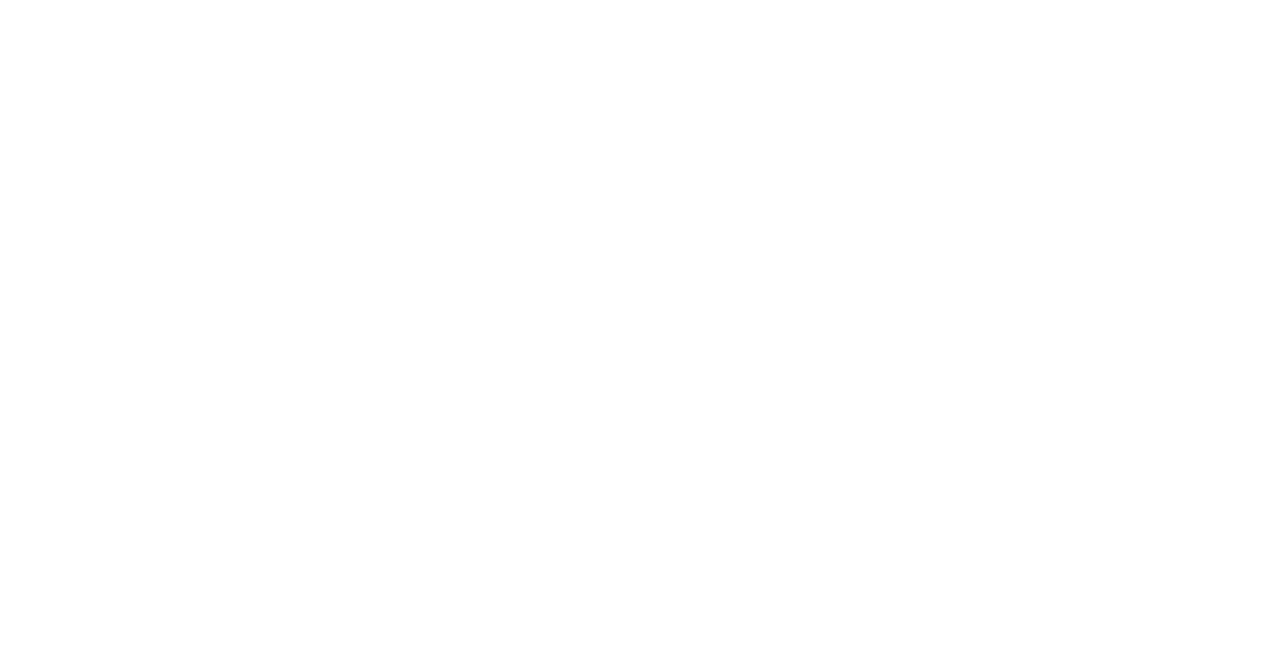
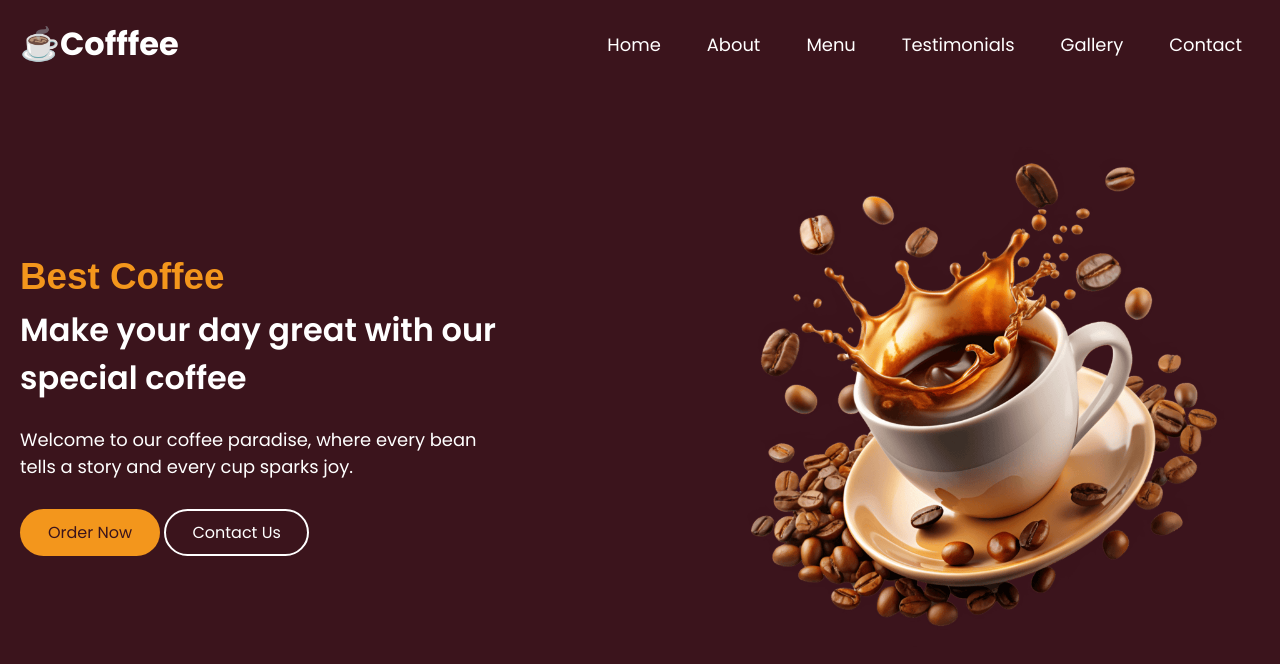
Before and after one commit to Nebil-Abdulfetah/Coffee-Shop-Website, a plain HTML site: page index.html in a window 1280 px wide. Drawn offline with Linux system fonts and the light colour scheme; a web font is replaced by a local one.

Commit message:
added Nav and hero section

```diff
--- a/css/styles.css
+++ b/css/styles.css
@@ -0,0 +1,238 @@
+@import url("https://fonts.googleapis.com/css2?family=Miniver&family=Poppins:ital,wght@0,400;0,500;0,600;0,700;1,400&display=swap");
+:root {
+  /* colors */
+  --white-color: #fff;
+  --dark-color: #252525;
+  --primary-color: #3b141c;
+  --secondary-color: #f3961c;
+  --light-pink-color: #faf4f5;
+  --medium-gray-color: #ccc;
+
+  /* Font size */
+  --font-size-s: 0.9rem;
+  --font-size-n: 1rem;
+  --font-size-m: 1.12rem;
+  --font-size-l: 1.5rem;
+  --font-size-xl: 2rem;
+  --font-size-xxl: 2.3rem;
+
+  /* Font weight */
+  --font-weight-normal: 400;
+  --font-weight-medium: 500;
+  --font-weight-semibold: 600;
+  --font-weight-bold: 700;
+
+  /* Border radius */
+  --border-radius-s: 8px;
+  --border-radius-m: 30px;
+  --border-radius-circle: 50%;
+
+  /* Site max width */
+  --site-max-width: 1300px;
+}
+
+/************************
+    General
+ ************************/
+* {
+  font-family: "Poppins", serif;
+  margin: 0;
+  padding: 0;
+  box-sizing: border-box;
+}
+
+img {
+  width: 100%;
+}
+ul {
+  list-style: none;
+}
+a {
+  text-decoration: none;
+}
+button {
+  cursor: pointer;
+  border: none;
+  background: none;
+}
+.section-content {
+  max-width: var(--site-max-width);
+  margin: 0 auto;
+  padding: 0 20px;
+}
+
+/************************
+    Header/Nav section
+ ************************/
+header {
+  background-color: var(--primary-color);
+  position: fixed;
+  width: 100%;
+  z-index: 5;
+}
+/* here I used navbar and it was having specificity issues */
+.nav-bar {
+  display: flex;
+  justify-content: space-between;
+  align-items: center;
+  padding: 20px;
+}
+#logo a {
+  font-size: var(--font-size-xl);
+  color: var(--white-color);
+  font-weight: var(--font-weight-bold);
+}
+#menu-close-button,
+#menu-open-button {
+  display: none;
+}
+.nav-item-list {
+  display: flex;
+  gap: 10px;
+}
+.nav-link {
+  font-size: var(--font-size-m);
+  color: var(--white-color);
+  padding: 10px 18px;
+  border-radius: var(--border-radius-m);
+  transition: 0.3s ease;
+}
+.nav-link:hover,
+.navlink:focus {
+  color: var(--primary-color);
+  background-color: var(--secondary-color);
+}
+
+/************************
+    Hero section
+ ************************/
+.hero-section {
+  background-color: var(--primary-color);
+  min-height: 100vh;
+}
+.hero-section .section-content {
+  display: flex;
+  align-items: center;
+  justify-content: space-between;
+  min-height: 100vh;
+  color: var(--white-color);
+}
+.title {
+  font-size: var(--font-size-xxl);
+  font-family: "Miniver", sans-serif;
+  color: var(--secondary-color);
+}
+.subtitle {
+  font-size: var(--font-size-xl);
+  font-weight: var(--font-weight-semibold);
+  max-width: 70%;
+  margin-top: 8px;
+}
+.description {
+  max-width: 70%;
+  font-size: var(--font-size-m);
+  margin: 24px 0 40px;
+}
+.hero-img-wrapper {
+  max-width: 500px;
+  margin-right: 30px;
+}
+.button-container {
+  display: flex;
+  gap: 23px;
+}
+.button {
+  padding: 10px 26px;
+  color: var(--primary-color);
+  background-color: var(--secondary-color);
+  border-radius: var(--border-radius-m);
+  border: 2px solid transparent;
+  transition: 0.3s ease;
+}
+.button:hover,
+.button:focus,
+.contact-us {
+  border-color: var(--white-color);
+  background-color: transparent;
+  color: var(--white-color);
+}
+.contact-us:hover {
+  background-color: var(--secondary-color);
+  color: var(--primary-color);
+  border-color: transparent;
+}
+@media screen and (max-width: 900px) {
+  :root {
+    --font-size-m: 1rem;
+    --font-size-l: 1.3rem;
+    --font-size-xl: 1.5rem;
+    --font-size-xxl: 1.8rem;
+  }
+  /* Headed/navigation */
+  body.show-mobile-menu header::before {
+    content: "";
+    position: fixed;
+    top: 0;
+    left: 0;
+    height: 100%;
+    width: 100%;
+    backdrop-filter: blur(5px);
+    background-color: rgba(0, 0, 0, 0.2);
+  }
+  .nav-item-list {
+    display: block;
+    position: fixed;
+    top: 0;
+    left: -300px;
+    width: 300px;
+    height: 100%;
+    display: flex;
+    flex-direction: column;
+    align-items: center;
+    background: var(--white-color);
+    padding-top: 100px;
+    transition: 0.3s ease;
+  }
+  #menu-close-button,
+  #menu-open-button {
+    display: block;
+    font-size: var(--font-size-l);
+  }
+  #menu-close-button {
+    position: absolute;
+    right: 30px;
+    top: 30px;
+  }
+  #menu-open-button {
+    color: var(--white-color);
+  }
+  body.show-mobile-menu .nav-item-list {
+    left: 0;
+  }
+  .nav-link {
+    color: var(--dark-color);
+    font-size: var(--font-size-l);
+    display: block;
+    margin-top: 17px;
+  }
+
+  /* hero section */
+  .hero-section .section-content {
+    flex-direction: column-reverse;
+    gap: 50px;
+    justify-content: center;
+    padding: 30px 20px 20px;
+    text-align: center;
+  }
+  .hero-img-wrapper {
+    max-width: 270px;
+    margin-right: 0;
+  }
+  .subtitle,
+  .description {
+    max-width: 100%;
+  }
+  .hero-details {
+    justify-content: center;
+  }
+}
--- a/index.html
+++ b/index.html
@@ -1,11 +1,73 @@
 <!DOCTYPE html>
 <html lang="en">
-<head>
-    <meta charset="UTF-8">
-    <meta name="viewport" content="width=device-width, initial-scale=1.0">
+  <head>
+    <meta charset="UTF-8" />
+    <meta name="viewport" content="width=device-width, initial-scale=1.0" />
     <title>Coffee</title>
-</head>
-<body>
+    <link
+      rel="stylesheet"
+      href="https://cdnjs.cloudflare.com/ajax/libs/font-awesome/6.7.2/css/all.min.css"
+      integrity="sha512-Evv84Mr4kqVGRNSgIGL/F/aIDqQb7xQ2vcrdIwxfjThSH8CSR7PBEakCr51Ck+w+/U6swU2Im1vVX0SVk9ABhg=="
+      crossorigin="anonymous"
+      referrerpolicy="no-referrer"
+    />
+    <link rel="stylesheet" href="css/styles.css" />
+  </head>
+  <body>
+    <!-- Header/Navigation -->
+    <header>
+      <nav class="nav-bar section-content">
+        <div id="logo"><a href="#">☕Cofffee</a></div>
+        <ul class="nav-item-list">
+          <div id="menu-close-button" class="fas fa-times"></div>
+          <li class="nav-item">
+            <a href="#" class="nav-link">Home</a>
+          </li>
+          <li class="nav-item">
+            <a href="#" class="nav-link">About</a>
+          </li>
+          <li class="nav-item">
+            <a href="#" class="nav-link">Menu</a>
+          </li>
+          <li class="nav-item">
+            <a href="#" class="nav-link">Testimonials</a>
+          </li>
+          <li class="nav-item">
+            <a href="#" class="nav-link">Gallery</a>
+          </li>
+          <li class="nav-item">
+            <a href="#" class="nav-link">Contact</a>
+          </li>
+        </ul>
+        <div id="menu-open-button" class="fas fa-bars"></div>
+      </nav>
+    </header>
+    <main>
+      <section class="hero-section">
+        <div class="section-content">
+          <div class="hero-details">
+            <h1 class="title">Best Coffee</h1>
+            <p class="subtitle">Make your day great with our special coffee</p>
+            <p class="description">
+              Welcome to our coffee paradise, where every bean tells a story and
+              every cup sparks joy.
+            </p>
+            <div class="buttons-container">
+              <a href="#" class="button order-now">Order Now</a>
+              <a href="#" class="button contact-us">Contact Us</a>
+            </div>
+          </div>
+          <div class="hero-img-wrapper">
+            <img
+              src="img/coffee-hero-section.png"
+              alt="A beautiful cup of coffee"
+              class="hero-img"
+            />
+          </div>
+        </div>
+      </section>
+    </main>
 
-</body>
+    <script src="js/script.js"></script>
+  </body>
 </html>
--- /dev/null
+++ b/js/script.js
@@ -0,0 +1,9 @@
+const menuOpenButton = document.getElementById("menu-open-button");
+const menuCloseButton = document.getElementById("menu-close-button");
+
+
+//gives or removes the show-mobile-menu to the body
+menuOpenButton.addEventListener("click", () => {
+    document.body.classList.toggle("show-mobile-menu")
+})
+menuCloseButton.addEventListener("click", () => menuOpenButton.click());
```
